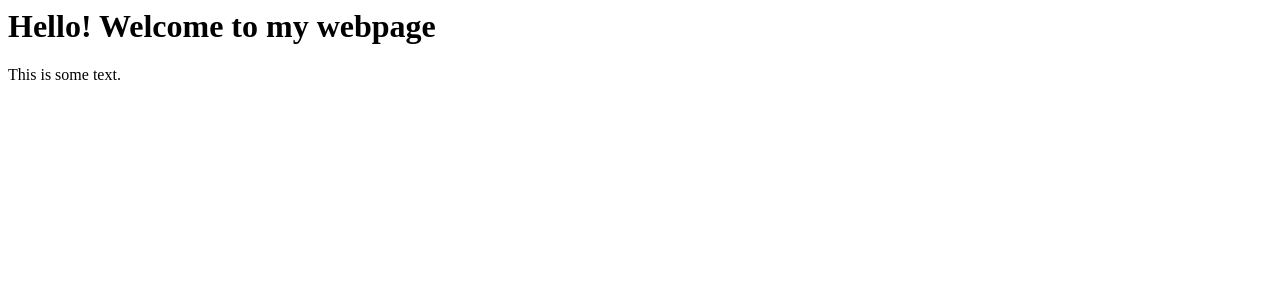
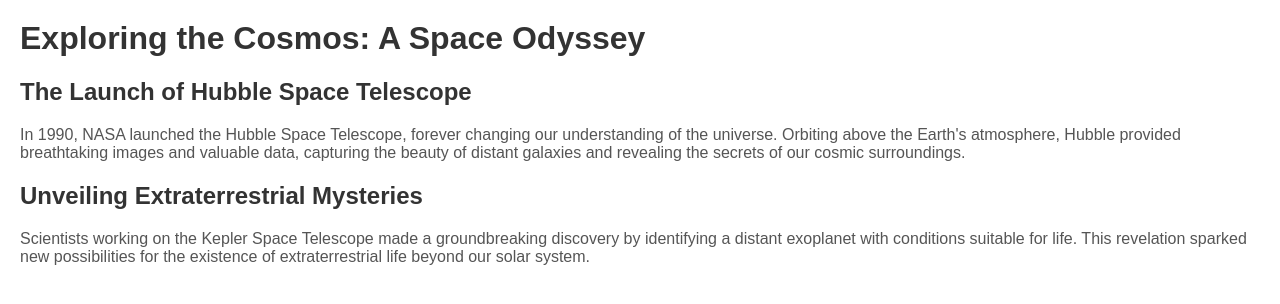
Before and after one commit to adityaram12/lab-1-tutorial, a plain HTML site: page index.html in a window 1280 px wide. Drawn offline with Linux system fonts and the light colour scheme.

Commit message:
Update index.html

```diff
--- a/index.html
+++ b/index.html
@@ -1,9 +1,45 @@
-<html>
-    <head>
-       <title>Hello!</title>
-    </head>
-    <body>
-        <h1>Hello! Welcome to my webpage</h1>
-        <p>This is some text.</p>
-    </body>
+
+<html lang="en">
+<head>
+    <meta charset="UTF-8">
+    <meta name="viewport" content="width=device-width, initial-scale=1.0">
+    <title>Exploring the Cosmos: A Space Odyssey</title>
+    <style>
+        body {
+            font-family: Arial, sans-serif;
+            margin: 20px;
+        }
+        h1, h2 {
+            color: #333;
+        }
+        p {
+            color: #555;
+        }
+    </style>
+</head>
+<body>
+
+    <header>
+        <h1>Exploring the Cosmos: A Space Odyssey</h1>
+    </header>
+
+    <section>
+        <h2>The Launch of Hubble Space Telescope</h2>
+        <p>
+            In 1990, NASA launched the Hubble Space Telescope, forever changing our understanding of the universe.
+            Orbiting above the Earth's atmosphere, Hubble provided breathtaking images and valuable data,
+            capturing the beauty of distant galaxies and revealing the secrets of our cosmic surroundings.
+        </p>
+    </section>
+
+    <section>
+        <h2>Unveiling Extraterrestrial Mysteries</h2>
+        <p>
+            Scientists working on the Kepler Space Telescope made a groundbreaking discovery
+            by identifying a distant exoplanet with conditions suitable for life. This revelation sparked
+            new possibilities for the existence of extraterrestrial life beyond our solar system.
+        </p>
+    </section>
+
+</body>
 </html>
```
